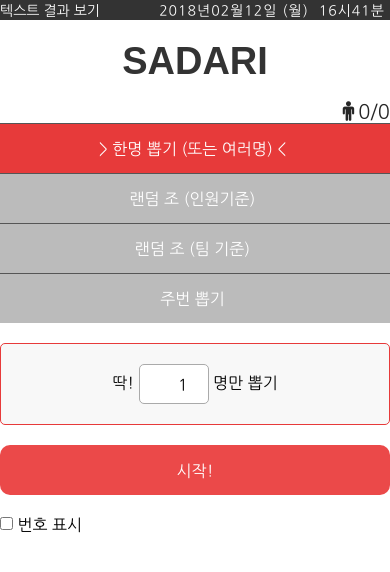
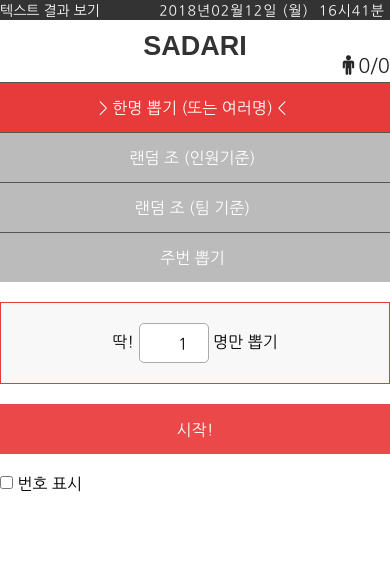
Before and after one commit to tg0825/sadari-vue, a PHP site: page / in a window 390 px wide. Shown: the top 572 px of the page. Run offline with PHP 8.4, Linux system fonts and the light colour scheme; data that the repository does not hold is empty; some libraries are stand-ins or nearby versions; some web fonts are replaced.

Commit message:
모바일대응 개선

```diff
--- a/resources/css/style.css
+++ b/resources/css/style.css
@@ -197,6 +197,7 @@ input:focus {
     background: rgba(0, 0, 0, .75);
     border-radius: 10px;
     z-index: 100;
+    box-sizing: border-box;
 }
 
 .member-list.member:after {
@@ -694,6 +695,7 @@ input:focus {
     }
 
     .member-list.member.is_disable:before {
+        line-height: 55px;
         border-radius: 0;
     }
 
@@ -723,4 +725,23 @@ input:focus {
     .member-list.member .team {
         font-size: 12px;
     }
+
+
+    .tab {
+        border-radius: 0;
+    }
+
+    .start-onlyone,
+    .start-group,
+    .start {
+        border-radius: 0
+    }
+
+    .sadari.title {
+        text-align: center;
+        font-size: 27px;
+        margin-top: 31px;
+        margin-bottom: 15px;
+        color: #333;
+    }
 }
```
